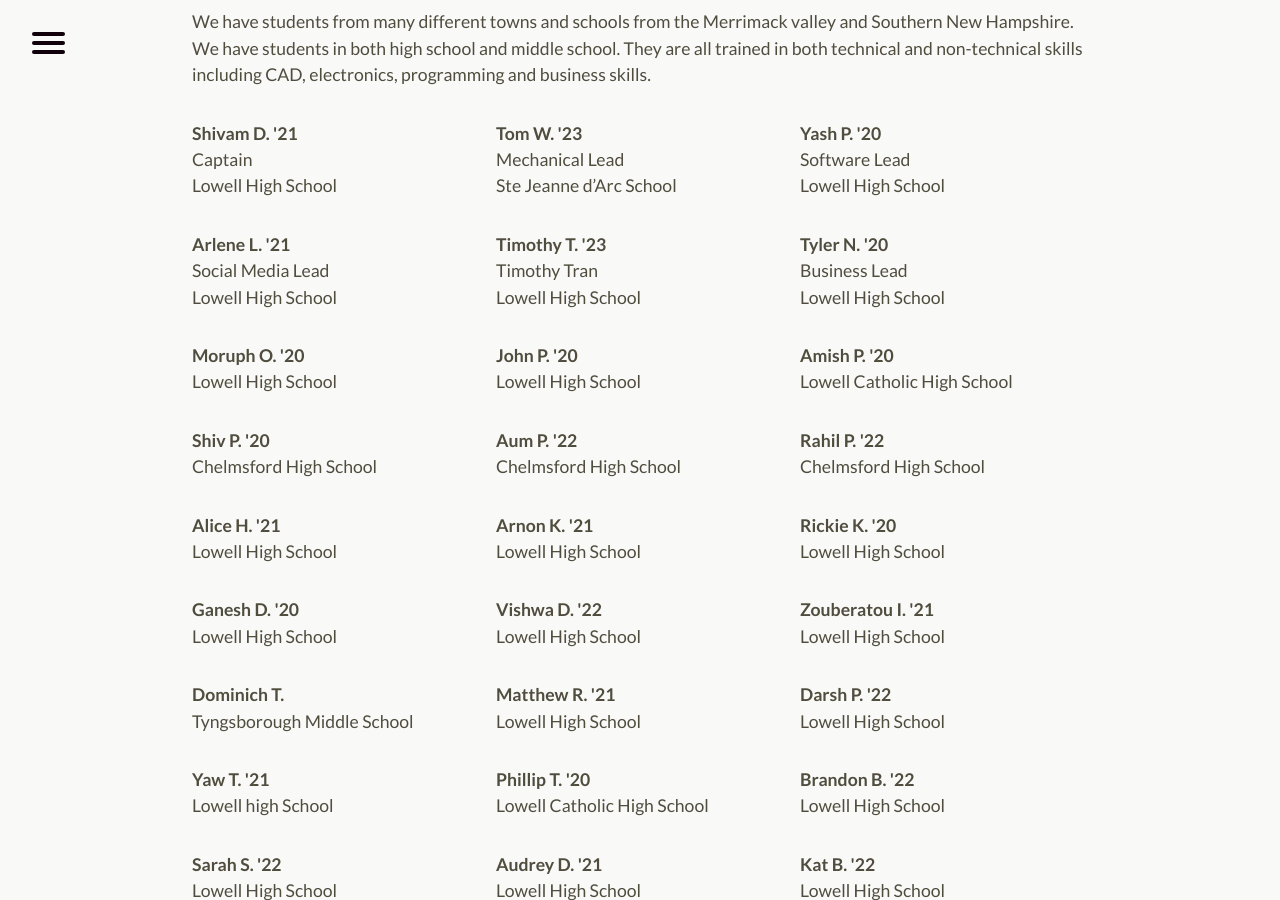
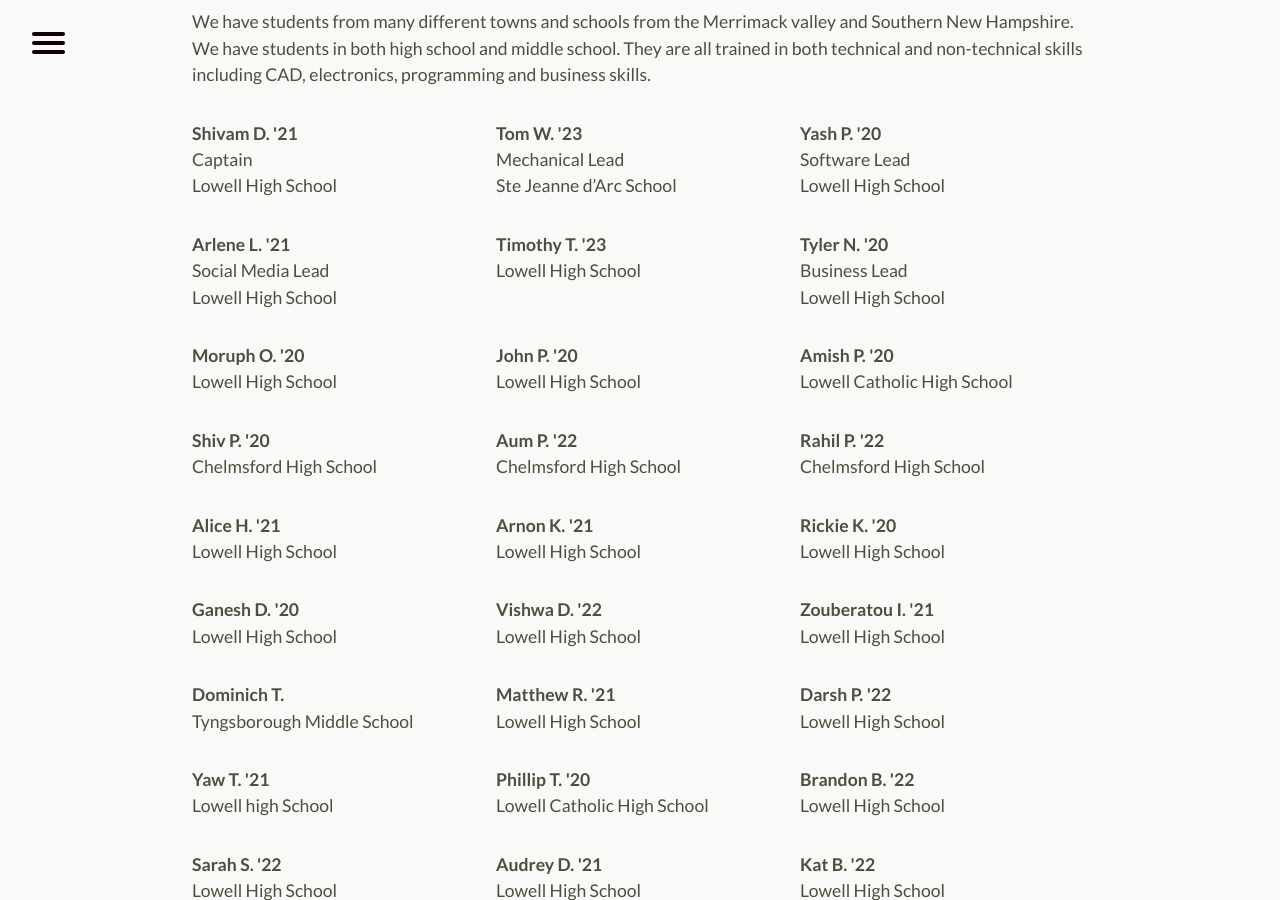
Before and after one commit to perSEVERE-5962/frc5962, a Jekyll site: the page built from about.md, in a window 1280 px wide and 900 px high, scrolled down 1405 px. Built offline with Jekyll 4.4.1, drawn with Linux system fonts in a browser that asks for light colours.

Commit message:
Updated Timothy T

```diff
--- a/_students/timothy-t.markdown
+++ b/_students/timothy-t.markdown
@@ -1,7 +1,6 @@
 ---
 title: Timothy T.
 date: 2019-10-20 14:50:00 Z
-role: Timothy Tran
 grad-year: 2023
 order-number: 2
 school: Lowell High School
```
